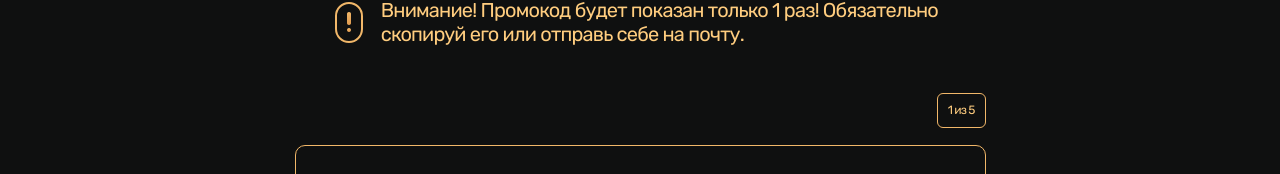
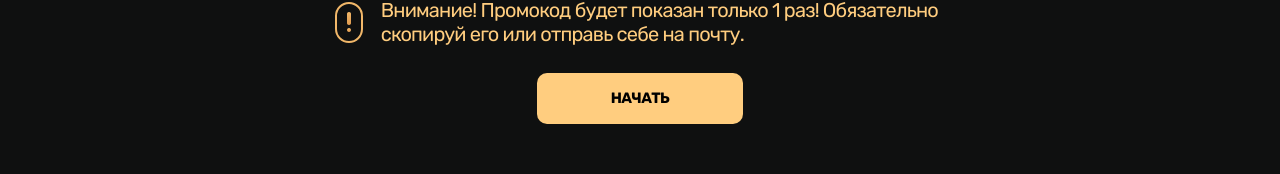
Before and after one commit to usulla/special.tnt-premier.ru, a React (Create React App) app: page / in a window 1280 px wide. Shown: the part 483-657 px from the top of the page. Built offline with nearby package versions, Linux system fonts and the light colour scheme.

Commit message:
Added the first page of the application

```diff
--- a/src/components/App/App.js
+++ b/src/components/App/App.js
@@ -9,17 +9,33 @@ import QuestionsBlock from '../QuestionsBlock/QuestionsBlock.js';
 library.add(faIgloo)
 
 class App extends Component {
-  render() {
-    return (
-      <div className="App">
+    constructor() {
+        super();
+        this.state = {
+            question: '',
+            questionImage: '',
+            answers: [],
+            count: 1,
+            viewStartPage: true
+        };
+    }
+    viewStartPage = (value) => {
+        this.setState({ viewStartPage: value })
+    }
+    render() {
+        const { viewStartPage } = this.state
+        return (
+            <div className="App">
         <header className="tnt-premier-logo">
           <img src={logo} alt="ТНТ Premier" />
         </header>
-        <StartPage/>
+        {(viewStartPage) ?
+        <StartPage viewStartPage={this.viewStartPage}/> :
         <QuestionsBlock/>
+      }
       </div>
-    );
-  }
+        );
+    }
 }
 
 export default App;
--- a/src/components/QuestionsBlock/QuestionsBlock.js
+++ b/src/components/QuestionsBlock/QuestionsBlock.js
@@ -20,7 +20,6 @@ class QuestionsBlock extends Component {
         };
     }
     componentDidMount() {
-        var answerMetka = 0;
         axios.get('/questionsData.json')
             .then(response => {
                 // загружаем в состояния текст, картинку вороса и тексты вариантов ответов
--- a/src/components/StartPage/StartPage.js
+++ b/src/components/StartPage/StartPage.js
@@ -11,26 +11,23 @@ import './StartPage.scss';
 class StartPage extends Component {
     constructor() {
         super();
-        this.state = {};
+        this.state = {
+            question: '',
+            questionImage: '',
+            answers: [],
+            count: 1,
+            viewStartPage: false
+        };
     }
 
-    // При нажатии кнопки Следующий вопрос
-    nextQuestion(e) {
-        //отправляем номер следующего вопроса
-        axios.get('/questionsData3.json', { question: this.state.count })
+    // При нажатии кнопки Начать
+    startQuestions(e) {
+        //отправляем номер запрашиваемого вопроса 1
+        axios.get('/questionsData.json')
             .then(response => {
-                // удаляем все дополнительные классы у кнопок
-                document.querySelector('.question__answer.active').classList.remove('active');
-                document.querySelector('.question__answer.correctly').classList.remove('correctly');
-                if (document.querySelector('.question__answer.wrong')) {
-                    document.querySelector('.question__answer.wrong').classList.remove('wrong');
-                }
-                //и в ответ получаем текст вопроса, картинку, варианты ответов
+                // загружаем в состояния текст, картинку вороса и тексты вариантов ответов
                 this.setState({ question: response.data.question, questionImage: response.data.questionImage, answers: response.data.answers });
-                // убираем вопрос и выводим результат
-                this.setState({ loadingQuestion: true });
-                // разерешаем выбирать ответ (нажимать на кнопки)
-                this.setState({ allowedAnswer: true });
+                this.props.viewStartPage(this.state.viewStartPage);
             });
     }
 
@@ -50,6 +47,9 @@ class StartPage extends Component {
                         <li><span><img src={icon5}/></span>Готов? Тогда поехали!</li>
                         <li><span><img src={icon6}/></span>Внимание! Промокод будет показан только 1 раз! Обязательно скопируй его или отправь себе на почту.</li>
                     </ul>
+                    <div className='button start-button' onClick={e => this.startQuestions(e)}>
+                Начать
+              </div>
                 </div>
             </div>
         );
--- a/src/components/StartPage/StartPage.scss
+++ b/src/components/StartPage/StartPage.scss
@@ -2,6 +2,13 @@
 
 .startpage__content {
     color: $gold;
+}
+
+.button.start-button {
+    margin: 25px auto 20px;
+    font-size: 15px;
+    text-transform: uppercase;
+    font-weight: bold;
 }
 
 .startpage__list {
```
